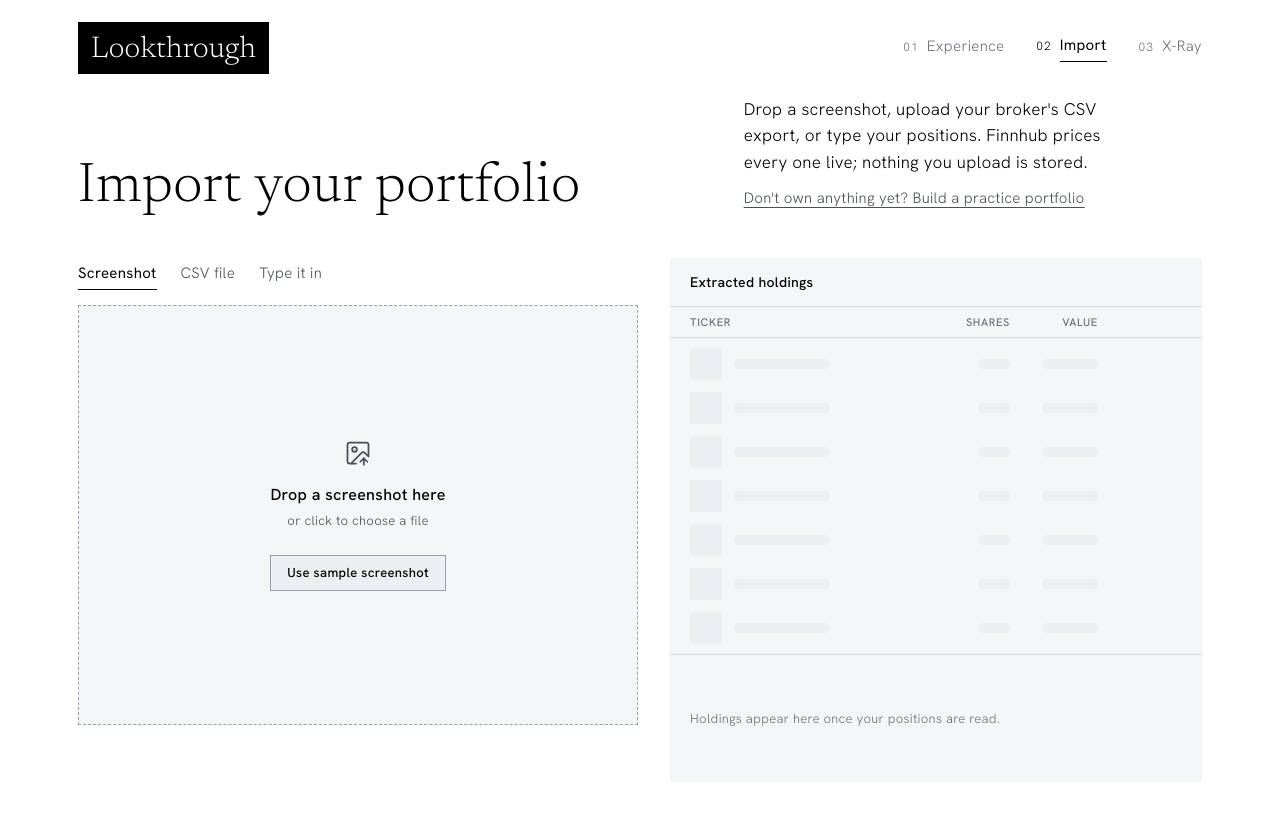
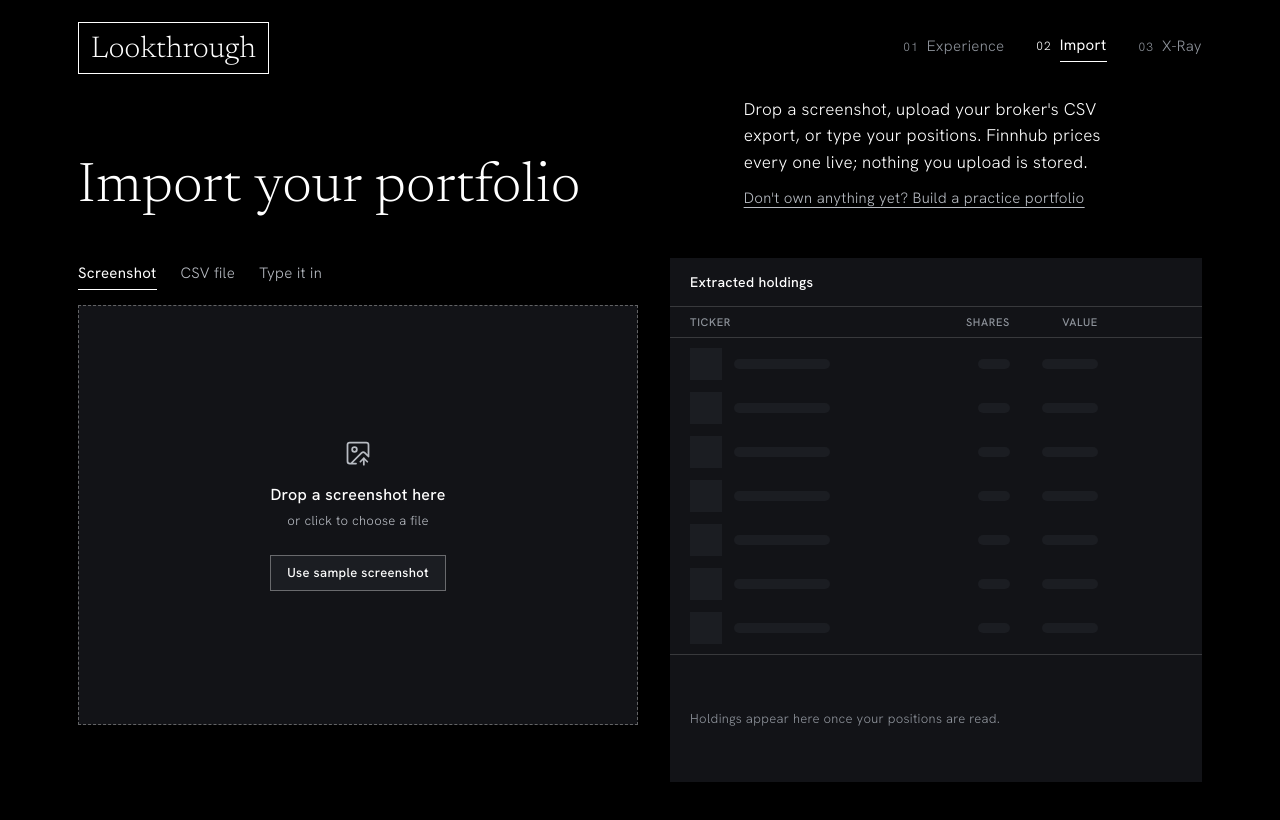
Before and after one commit to oliveirag/aperture, a Next.js app: page /import in a window 1280 px wide. Shown: the top 820 px of the page. Built offline with nearby package versions, Linux system fonts and the light colour scheme.

Commit message:
switch the whole site to dark mode and invert selected cards to light

```diff
--- a/src/app/globals.css
+++ b/src/app/globals.css
@@ -91,6 +91,34 @@
   --chart-5: #5d636c;
   --chart-6: #ffffff;
   color-scheme: dark;
+  background-color: var(--bg);
+  color: var(--text);
+}
+
+/* A paper-white panel inside the dark site: the light palette, kept for inverted emphasis (e.g. a selected card). */
+.theme-light {
+  --bg: #ffffff;
+  --surface-1: #f4f5f7;
+  --surface-2: #eceef1;
+  --surface-3: #e2e5ea;
+  --border: #d5d8df;
+  --border-strong: #9aa0a8;
+  --text: #000000;
+  --text-muted: #4a4f57;
+  --text-subtle: #6b7079;
+  --accent: #a4552a;
+  --positive: #1d7a4d;
+  --negative: #c0392b;
+  --sev-high: #c0392b;
+  --sev-medium: #9a6010;
+  --sev-low: #767676;
+  --chart-1: #b96634;
+  --chart-2: #2b333f;
+  --chart-3: #73859f;
+  --chart-4: #c39d78;
+  --chart-5: #9aa0a8;
+  --chart-6: #121317;
+  color-scheme: light;
   background-color: var(--bg);
   color: var(--text);
 }
--- a/src/app/layout.tsx
+++ b/src/app/layout.tsx
@@ -17,12 +17,13 @@ export const metadata: Metadata = {
 
 export const viewport: Viewport = {
   themeColor: "#000000",
-  colorScheme: "light",
+  colorScheme: "dark",
 };
 
 export default function RootLayout({ children }: LayoutProps<"/">) {
   return (
-    <html lang="en" className={`${display.variable} ${grotesk.variable} ${GeistMono.variable}`}>
+    // The whole site runs on the black-band tokens; .theme-light is available for inverted emphasis.
+    <html lang="en" className={`theme-dark ${display.variable} ${grotesk.variable} ${GeistMono.variable}`}>
       <body className="min-h-dvh">
         {/* First tooltip waits; neighbours open instantly (Base UI handles the grace period). */}
         <TooltipProvider delay={350}>
--- a/src/features/landing/scale.tsx
+++ b/src/features/landing/scale.tsx
@@ -14,7 +14,7 @@ const DIRECT_PCT = formatPct(weightOf(HOLDINGS.find((h) => h.ticker === "NVDA")!
 // White "about" band: centered eyebrow and title, then a text column beside one large serif figure.
 export function Scale() {
   return (
-    <section className="bg-bg py-28 lg:py-36">
+    <section className="border-t border-border bg-bg py-28 lg:py-36">
       <div className="bx-container">
         <Reveal className="text-center">
           <p className="eyebrow eyebrow-center">The demo portfolio</p>
--- a/src/features/landing/steps.tsx
+++ b/src/features/landing/steps.tsx
@@ -9,7 +9,7 @@ const STEPS = [
 // White band in the "Featured stories" rhythm: eyebrow, serif title, then three columns ruled from above.
 export function Steps() {
   return (
-    <section className="bg-bg py-28 lg:py-36">
+    <section className="border-t border-border bg-bg py-28 lg:py-36">
       <div className="bx-container">
         <Reveal>
           <p className="eyebrow">How it works</p>
--- a/src/features/onboarding/level-options.tsx
+++ b/src/features/onboarding/level-options.tsx
@@ -53,7 +53,7 @@ export function LevelOptions({ value, onChange }: { value: Level | null; onChang
             className={cn(
               // The chosen level inverts into a black band, the way the site marks emphasis.
               "relative flex min-h-[260px] flex-col items-start p-8 text-left transition-[background-color,color,transform] duration-300 ease-out active:scale-[0.99]",
-              selected ? "theme-dark" : "bg-surface-1 hover:bg-surface-2",
+              selected ? "theme-light" : "bg-surface-1 hover:bg-surface-2",
             )}
           >
             <span className="flex w-full items-center justify-between">
--- a/src/features/practice/template-picker.tsx
+++ b/src/features/practice/template-picker.tsx
@@ -75,7 +75,7 @@ export function TemplatePicker({
               onClick={() => onChoice(o.id)}
               className={cn(
                 "relative flex min-h-[168px] flex-col items-start p-6 text-left transition-[background-color,color,transform] duration-300 ease-out active:scale-[0.99]",
-                selected ? "theme-dark" : "bg-surface-1 hover:bg-surface-2",
+                selected ? "theme-light" : "bg-surface-1 hover:bg-surface-2",
               )}
             >
               <span className="display text-[24px] leading-tight text-text">{o.title}</span>
```
